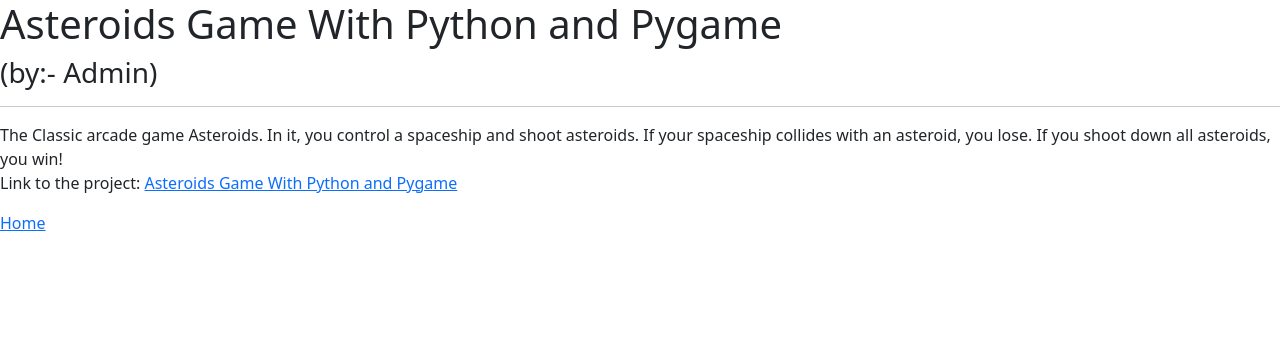
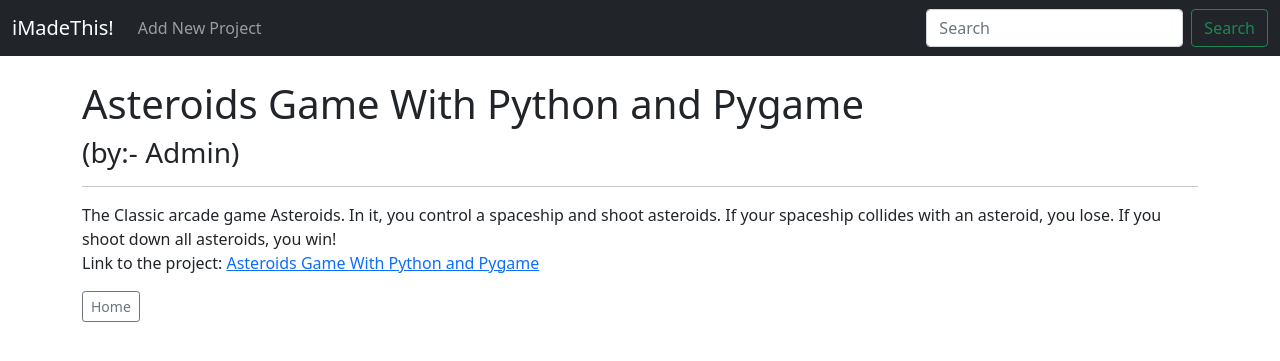
Before and after one commit to Romi-776/imadethis, a Django app: page /project/2 in a window 1280 px wide. Shown: the top 361 px of the page. Run offline with Django 3.2, Linux system fonts and the light colour scheme; data comes from the database, SQL or seed files in the repository; both versions use the stored data as it was after the commit.

Commit message:
Created a page to add new project's details using django form and bootstrap

```diff
--- a/imadethis/website/models.py
+++ b/imadethis/website/models.py
@@ -1,5 +1,6 @@
 from django.db import models
 from django.contrib.auth.models import User
+from django.urls import reverse
 
 
 class Project(models.Model):
@@ -19,3 +20,6 @@
 
     def __str__(self):
         return f"{self.name} made by :- {self.made_by}"
+
+    def get_absolute_url(self):
+        return reverse("project_details_page", args=str(self.pk))
--- a/imadethis/website/templates/website/layout.html
+++ b/imadethis/website/templates/website/layout.html
@@ -5,7 +5,11 @@
     <head>
         <meta charset="utf-8">
         <meta http-equiv="X-UA-Compatible" content="IE=edge">
-        <title>I Made This</title>
+        <title>
+            {% block title %}
+            iMadeThis!
+            {% endblock %}
+        </title>
         <meta name="description"
             content="You can share anything that you want to show the World by say that 'I Made This'">
 
@@ -30,8 +34,34 @@
     </head>
 
     <body>
-        {% block body %}
-        {% endblock %}
+        <nav class="navbar navbar-expand-lg navbar-dark bg-dark">
+            <div class="container-fluid">
+                <a class="navbar-brand" href="{% url 'index_page' %}">iMadeThis!</a>
+                <button class="navbar-toggler" type="button" data-bs-toggle="collapse"
+                    data-bs-target="#navbarSupportedContent" aria-controls="navbarSupportedContent"
+                    aria-expanded="false" aria-label="Toggle navigation">
+                    <span class="navbar-toggler-icon"></span>
+                </button>
+                <div class="collapse navbar-collapse" id="navbarSupportedContent">
+                    <ul class="navbar-nav me-auto mb-2 mb-lg-0">
+
+                        <li class="nav-item">
+                            <a class="nav-link" href="{% url 'new_project_page' %}">Add New Project</a>
+                        </li>
+                    </ul>
+
+                    <form class="d-flex">
+                        <input class="form-control me-2" type="search" placeholder="Search" aria-label="Search">
+                        <button class="btn btn-outline-success" type="submit">Search</button>
+                    </form>
+                </div>
+            </div>
+        </nav>
+        <br>
+        <div class="container">
+            {% block body %}
+            {% endblock %}
+        </div>
     </body>
 
 </html>
--- a/imadethis/website/templates/website/project_details.html
+++ b/imadethis/website/templates/website/project_details.html
@@ -1,4 +1,8 @@
 {% extends "website/layout.html" %}
+
+{% block title %}
+{{ project.name }}
+{% endblock %}
 
 {% block body %}
 <h1> {{ project.name }} </h1>
@@ -12,5 +16,5 @@
     <a href="{{project.link}}">{{ project.name }}</a>
 </p>
 
-<a href="{% url 'index_page' %}">Home</a>
+<a href="{% url 'index_page' %}" class="btn btn-sm btn-outline-secondary">Home</a>
 {% endblock %}
--- a/imadethis/website/urls.py
+++ b/imadethis/website/urls.py
@@ -7,4 +7,6 @@
 urlpatterns = [
     path("", IndexPage.as_view(), name="index_page"),
     path("project/<int:pk>", ProjectDetailsPage.as_view(), name="project_details_page"),
+    path("new_project/", NewProjectPage.as_view(), name="new_project_page"),
+
 ]
--- a/imadethis/website/views.py
+++ b/imadethis/website/views.py
@@ -1,7 +1,7 @@
 from django.shortcuts import render
-from django.views.generic import ListView, DetailView
+from django.views.generic import ListView, DetailView, CreateView
 from .models import *
-
+from .forms import NewProjectForm
 # Create your views here.
 class IndexPage(ListView):
     model = Project
@@ -11,3 +11,9 @@
 class ProjectDetailsPage(DetailView):
     model = Project
     template_name = "website/project_details.html"
+
+
+class NewProjectPage(CreateView):
+    model = Project
+    template_name = "website/new_project.html"
+    form_class = NewProjectForm
```
Also changed, not shown: imadethis/website/forms.py (added, +15 -0 lines), imadethis/website/templates/website/new_project.html (added, +18 -0 lines), imadethis/db.sqlite3.
